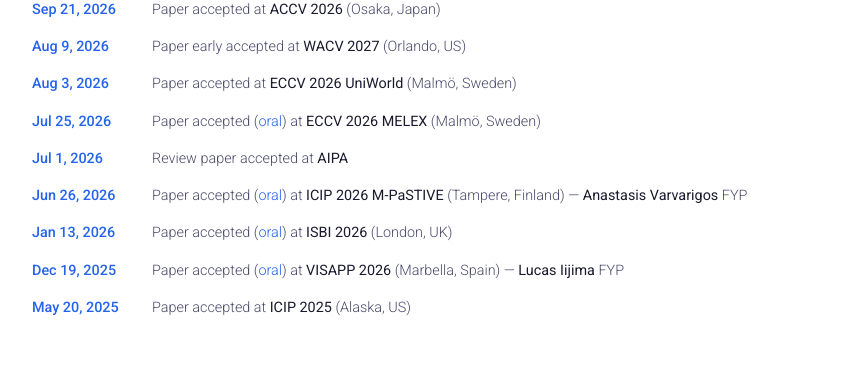
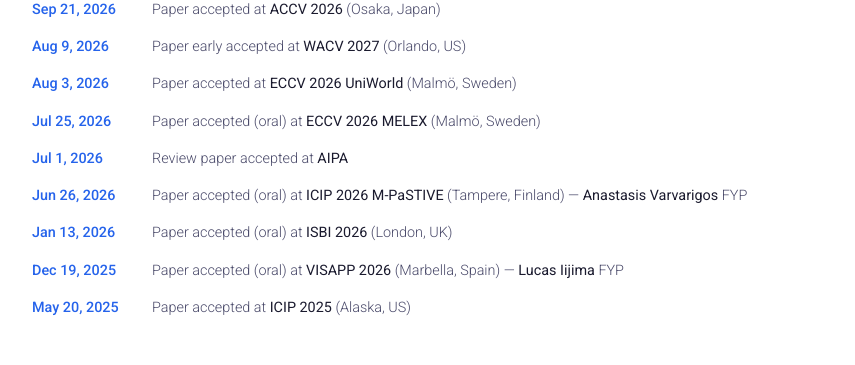
Before and after one commit to giakoumoglou/giakoumoglou.github.io, a Jekyll site: the page built from index.html, in a window 1280 px wide and 1100 px high. Shown: the part 622-987 px from the top of the window, without its empty margins (212-1067 px from the left). Built offline with Jekyll 4.4.1, drawn with Linux system fonts in a browser that asks for light colours; a style sheet for code colours, icons or effects is not loaded.

Commit message:
Update news.yml

```diff
--- a/_data/news.yml
+++ b/_data/news.yml
@@ -8,19 +8,19 @@
   text: Paper accepted at [ECCV 2026 UniWorld](https://uniworld-ai.github.io/) (Malmö, Sweden)
 
 - date: Jul 25, 2026
-  text: Paper accepted (<span class="highlight-oral">oral</span>) at [ECCV 2026 MELEX](https://sites.google.com/view/melex-2026/home) (Malmö, Sweden)
+  text: Paper accepted (oral) at [ECCV 2026 MELEX](https://sites.google.com/view/melex-2026/home) (Malmö, Sweden)
 
 - date: Jul 1, 2026
   text: Review paper accepted at [AIPA](https://www.mdpi.com/journal/aipa)
 
 - date: Jun 26, 2026
-  text: Paper accepted (<span class="highlight-oral">oral</span>) at [ICIP 2026 M-PaSTIVE](https://voxellab.pl/mpastive/) (Tampere, Finland) — [Anastasis Varvarigos](https://varvarigos.com/) FYP
+  text: Paper accepted (oral) at [ICIP 2026 M-PaSTIVE](https://voxellab.pl/mpastive/) (Tampere, Finland) — [Anastasis Varvarigos](https://varvarigos.com/) FYP
 
 - date: Jan 13, 2026
-  text: Paper accepted (<span class="highlight-oral">oral</span>) at [ISBI 2026](https://biomedicalimaging.org/2026/) (London, UK)
+  text: Paper accepted (oral) at [ISBI 2026](https://biomedicalimaging.org/2026/) (London, UK)
 
 - date: Dec 19, 2025
-  text: Paper accepted (<span class="highlight-oral">oral</span>) at [VISAPP 2026](https://visapp.scitevents.org/) (Marbella, Spain) — [Lucas Iijima](https://www.researchgate.net/scientific-contributions/Lucas-Iijima-2344592583) FYP
+  text: Paper accepted (oral) at [VISAPP 2026](https://visapp.scitevents.org/) (Marbella, Spain) — [Lucas Iijima](https://www.researchgate.net/scientific-contributions/Lucas-Iijima-2344592583) FYP
 
 #- date: Nov 4, 2025
 #  text: Paper accepted at [NeurIPS 2025 MedEurIPS](https://sites.google.com/view/medeurips) (<span class="highlight-nonarchival">non-archival</span>) (Copenhagen, Denmark)
```
